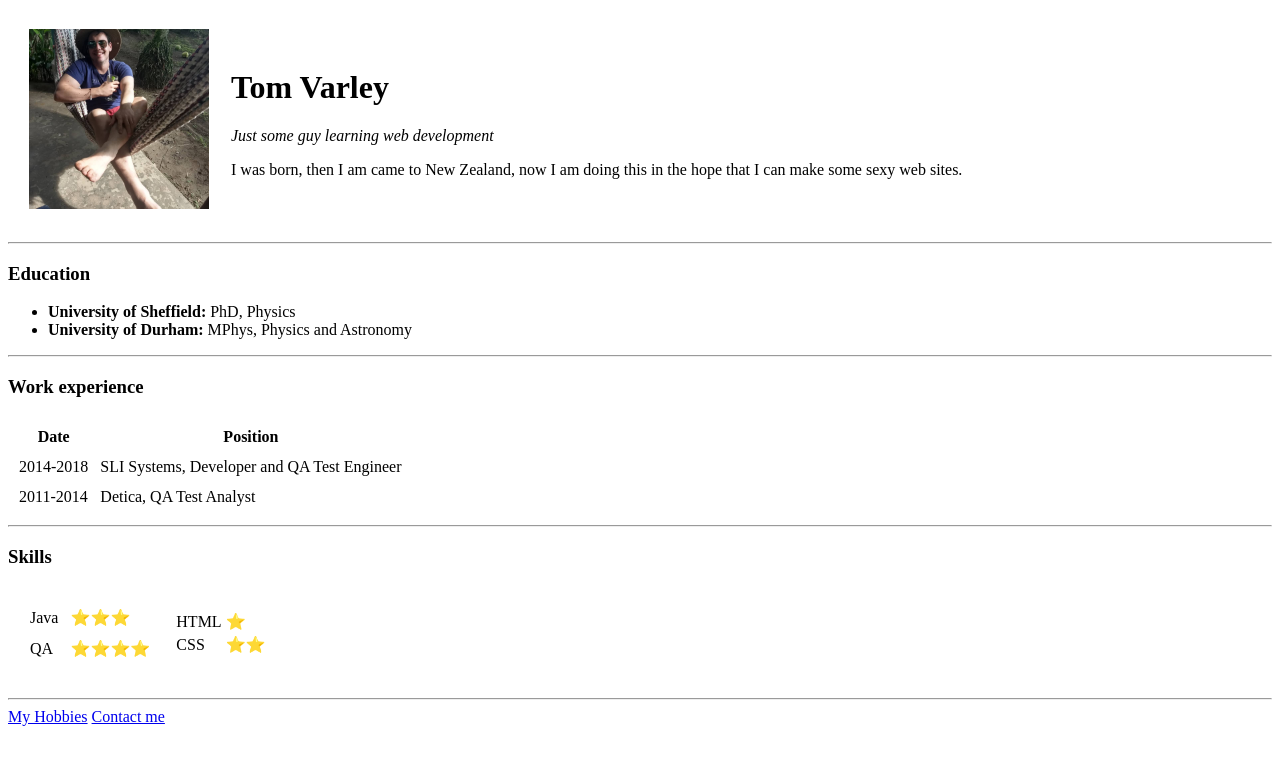
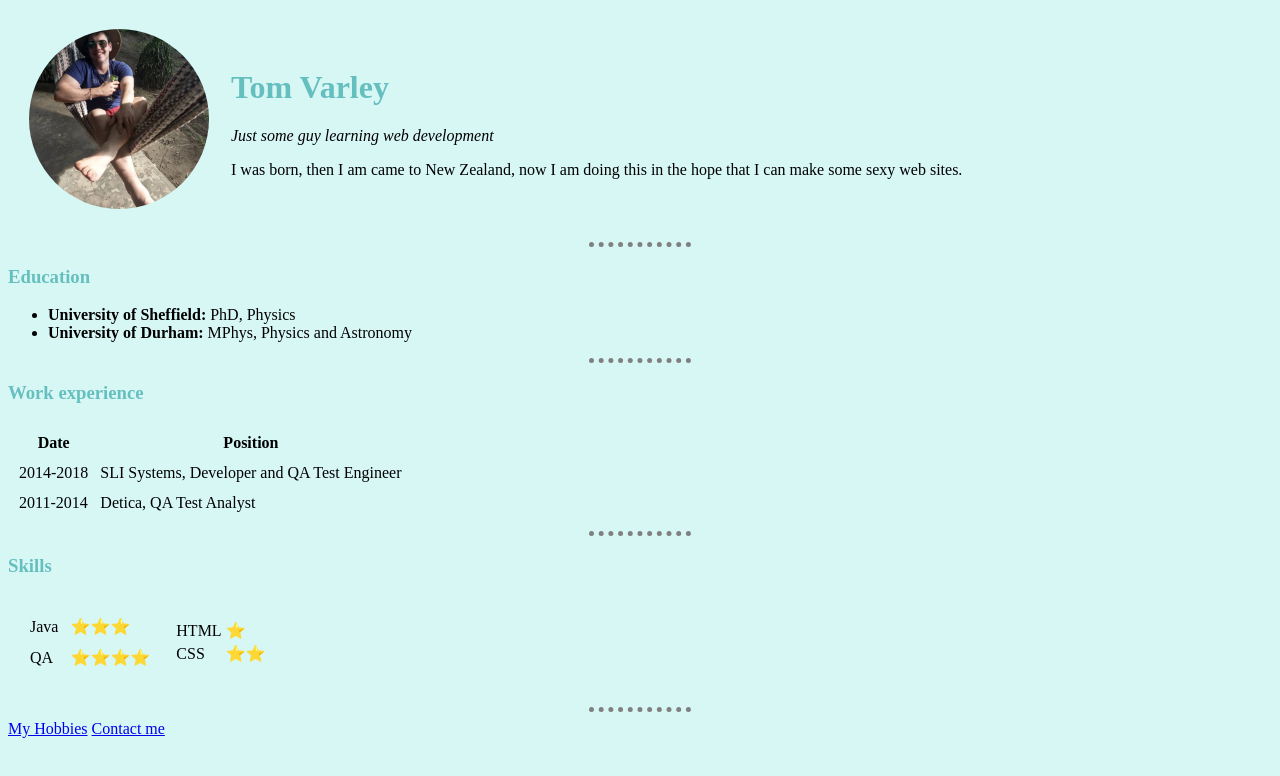
Before and after one commit to tvarleydev/personal-site, a plain HTML site: page index.html in a window 1280 px wide. Drawn offline with Linux system fonts and the light colour scheme.

Commit message:
Added some css

```diff
--- /dev/null
+++ b/css/styles.css
@@ -0,0 +1,22 @@
+body{
+    background-color: #d7f7f5;
+}
+
+hr{
+    border-style: dotted  none  none  none;
+    width: 8%	;
+    border-width: 5px;
+    border-color: gray;
+}
+
+img{
+    border-radius: 50%;
+}
+
+h1{
+    color: #66bfbf;
+}
+
+h3{
+    color: #66bfbf;
+}
--- a/index.html
+++ b/index.html
@@ -3,6 +3,7 @@
 <head>
 	<meta charset="UTF-8">
 	<title>Tom's Personal Site</title>
+	<link rel="stylesheet" href="css/styles.css">
 </head>
 <body>
 <div>
@@ -47,6 +48,7 @@
 		</tbody>
 
 	</table>
+
 	<hr>
 
 	<h3>Skills</h3>
@@ -84,6 +86,7 @@
 
 
 	<hr>
+
 	<a href="hobbies.html">My Hobbies</a>
 	<a href="contact.html">Contact me</a>
 </div>
```
Also changed, not shown: contact.html (+1 -0 lines), hobbies.html (+1 -0 lines).
